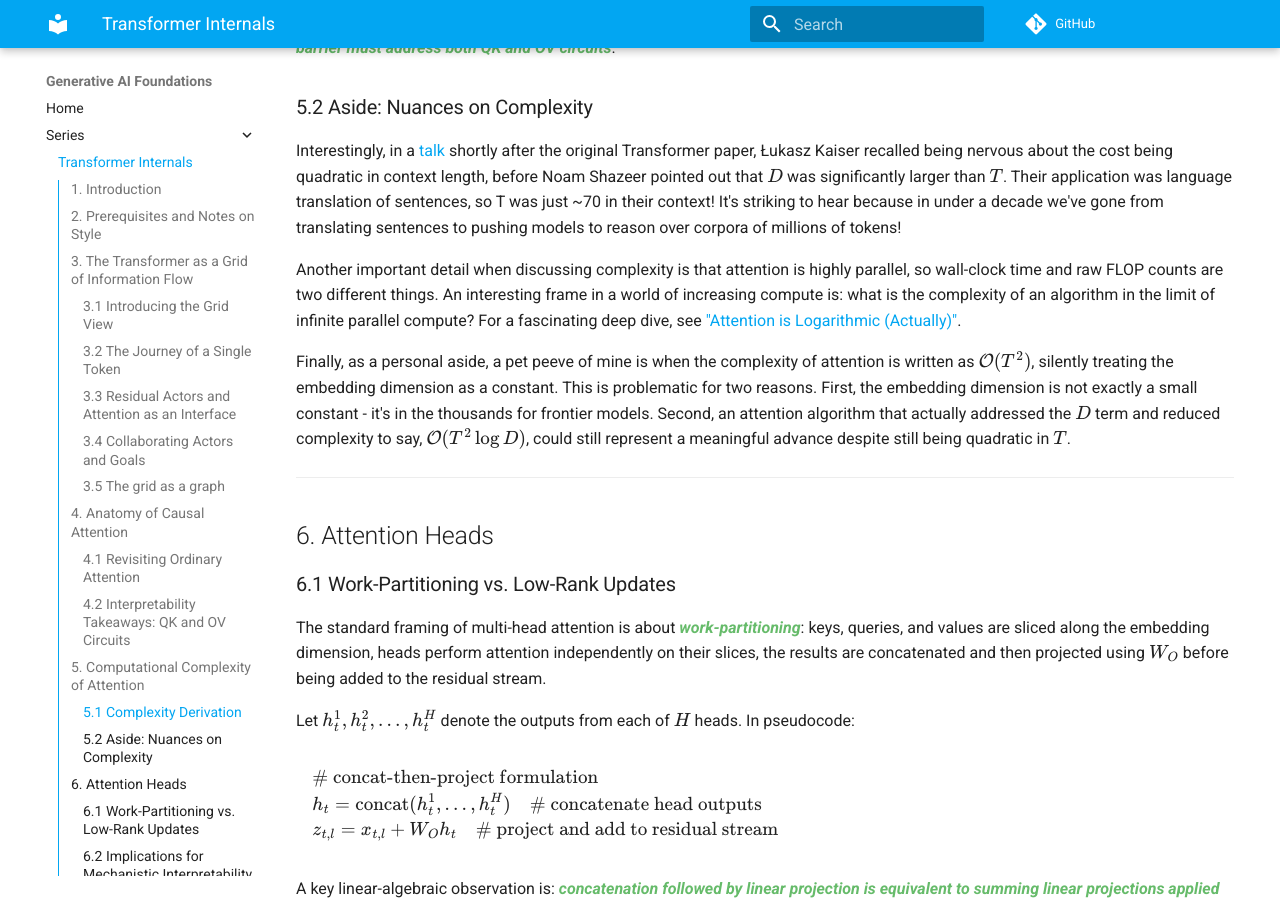
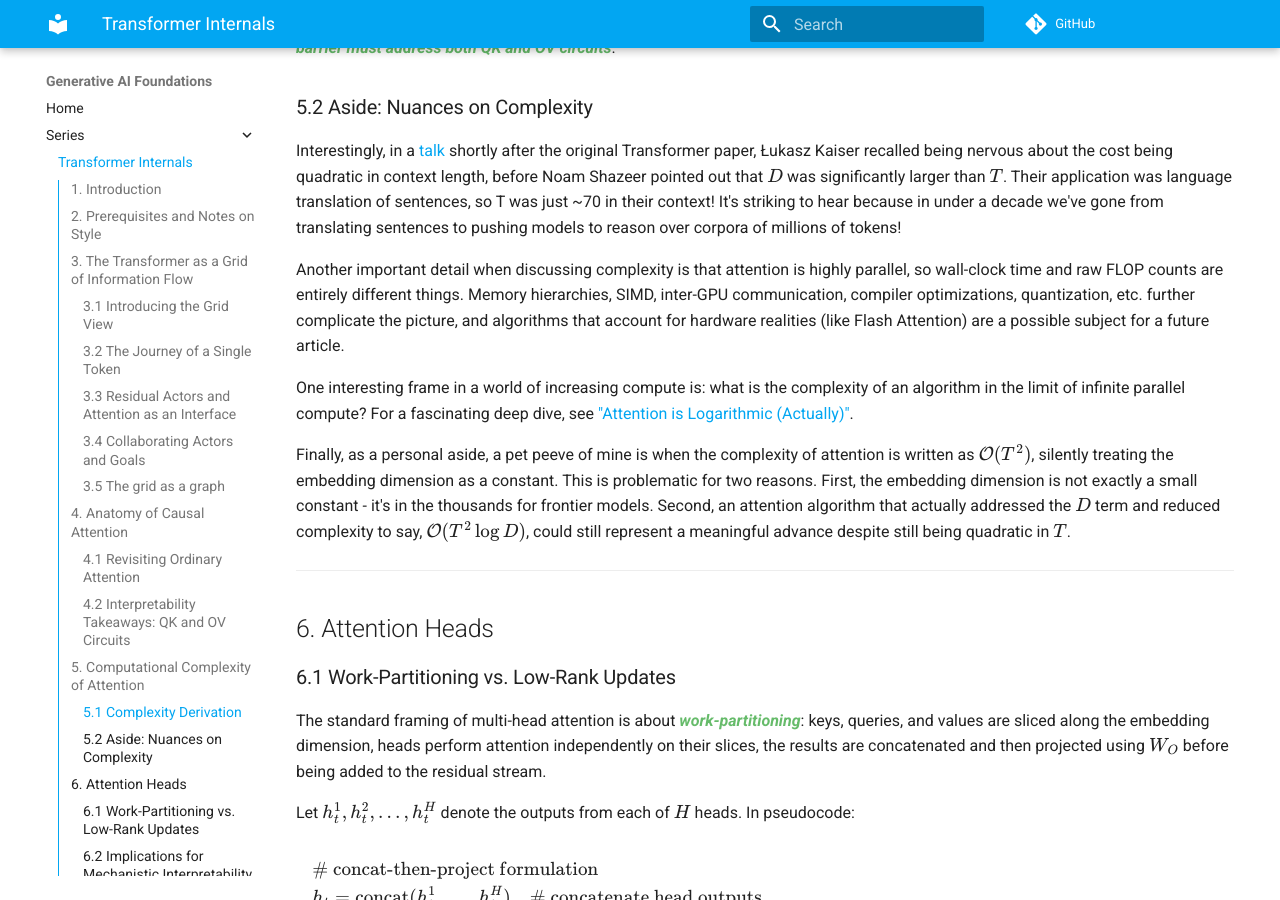
Before and after one commit to PranavSriram18/genai_foundations, an MkDocs documentation site: the page built from docs/series/transformer_internals.md, in a window 1280 px wide and 900 px high, scrolled down 8508 px. Built offline with MkDocs 1.6.1 and Material for MkDocs 9.7.7, drawn with Linux system fonts in a browser that asks for light colours; comment, search, counter and statistics services are not loaded.

Commit message:
add to 5.2

```diff
--- a/docs/series/transformer_internals.md
+++ b/docs/series/transformer_internals.md
@@ -283,9 +283,13 @@ length, before Noam Shazeer pointed out that $D$ was significantly larger than $
 ~70 in their context! It's striking to hear because in under a decade we've gone from translating sentences to pushing models to reason over corpora of millions of tokens!
 
 Another important detail when discussing complexity is that attention is highly parallel, so
-wall-clock time and raw FLOP counts are two different things. An interesting frame in a world of
-increasing compute is: what is the complexity of an algorithm in the limit of infinite parallel
-compute? For a fascinating deep dive, see ["Attention is Logarithmic (Actually)"](https://supaiku.com/attention-is-logarithmic).
+wall-clock time and raw FLOP counts are entirely different things. Memory hierarchies, SIMD,
+inter-GPU communication, compiler optimizations, quantization, etc. further complicate the
+picture, and algorithms that account for hardware realities (like Flash Attention) are a possible
+subject for a future article.
+
+One interesting frame in a world of increasing compute is: what is the complexity of an
+algorithm in the limit of infinite parallel compute? For a fascinating deep dive, see ["Attention is Logarithmic (Actually)"](https://supaiku.com/attention-is-logarithmic).
 
 Finally, as a personal aside, a pet peeve of mine is when the complexity of attention is written as
 $\mathcal{O}(T^2)$, silently treating the embedding dimension as a constant. This is problematic for
```
